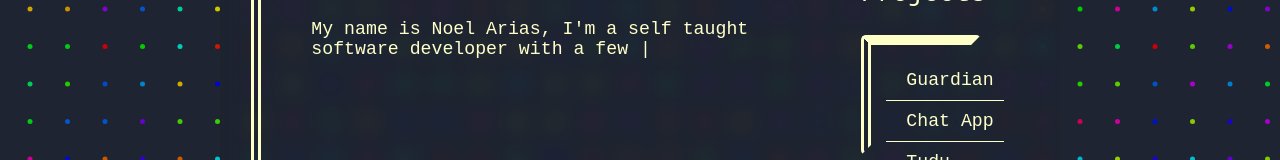
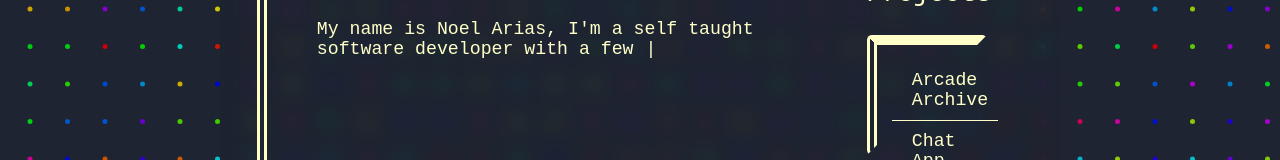
Before and after one commit to neeoll/portfolio-website, a React (Create React App) app: page / in a window 1280 px wide. Shown: the part 246-406 px from the top of the page. Built offline with nearby package versions, Linux system fonts and the light colour scheme.

Commit message:
Added a new project

```diff
--- a/src/App.js
+++ b/src/App.js
@@ -10,7 +10,6 @@ function App() {
 
   return (
     <div className="App">
-      <script src='./Components/temp.js' />
       <div className="container" id="container">
         <Canvas />
         <div className="body">
--- a/src/data.json
+++ b/src/data.json
@@ -15,8 +15,8 @@
   ],
   "projects": [
     {
-      "name": "Guardian",
-      "href": "https://guardianbot.space/"
+      "name": "Arcade Archive",
+      "href": "https://arcade-archive.onrender.com/"
     },
     {
       "name": "Chat App",
```
